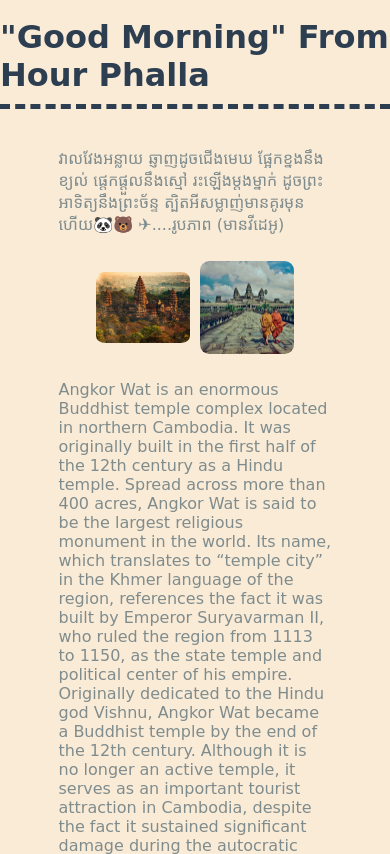
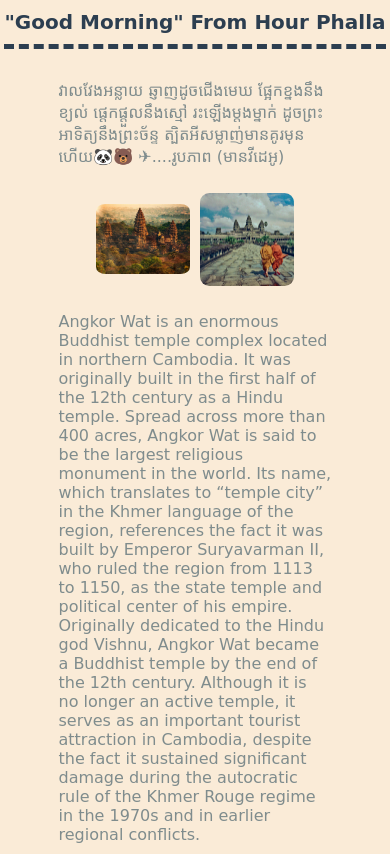
Before and after one commit to phallaforever/hp_my_first_page, a plain HTML site: page index.html in a window 390 px wide. Shown: the part 167-1021 px from the top of the page. Drawn offline with Linux system fonts and the light colour scheme; a web font is replaced by a local one.

Commit message:
responsive-letter

```diff
--- a/index.css
+++ b/index.css
@@ -75,6 +75,12 @@ body {
 
 }
 
+@media screen and (min-width: 360px) {
+    .heading {
+        font-size: 20px;
+    }
+}
+
 .paragraph {
     width: 70%;
     font-family: 'Dangrek', cursive;
```
